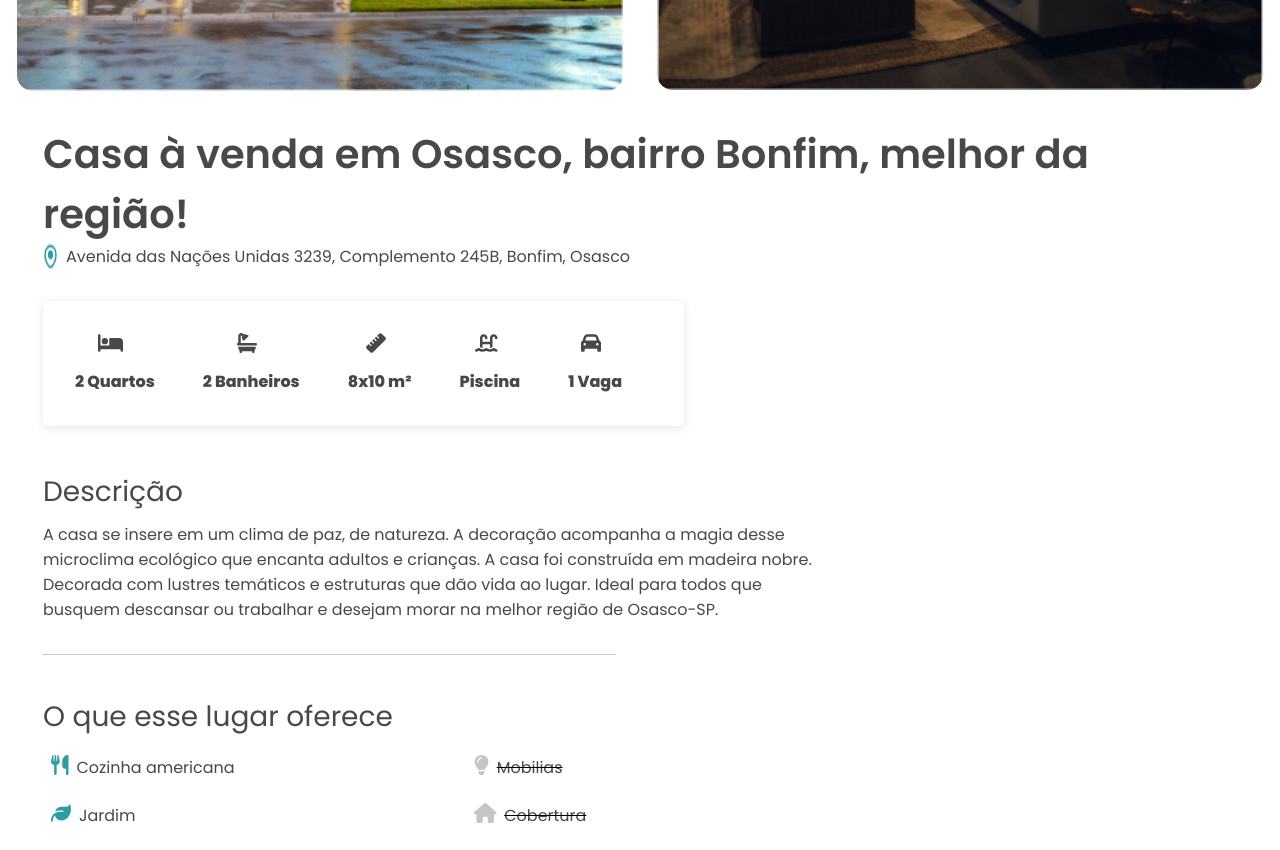
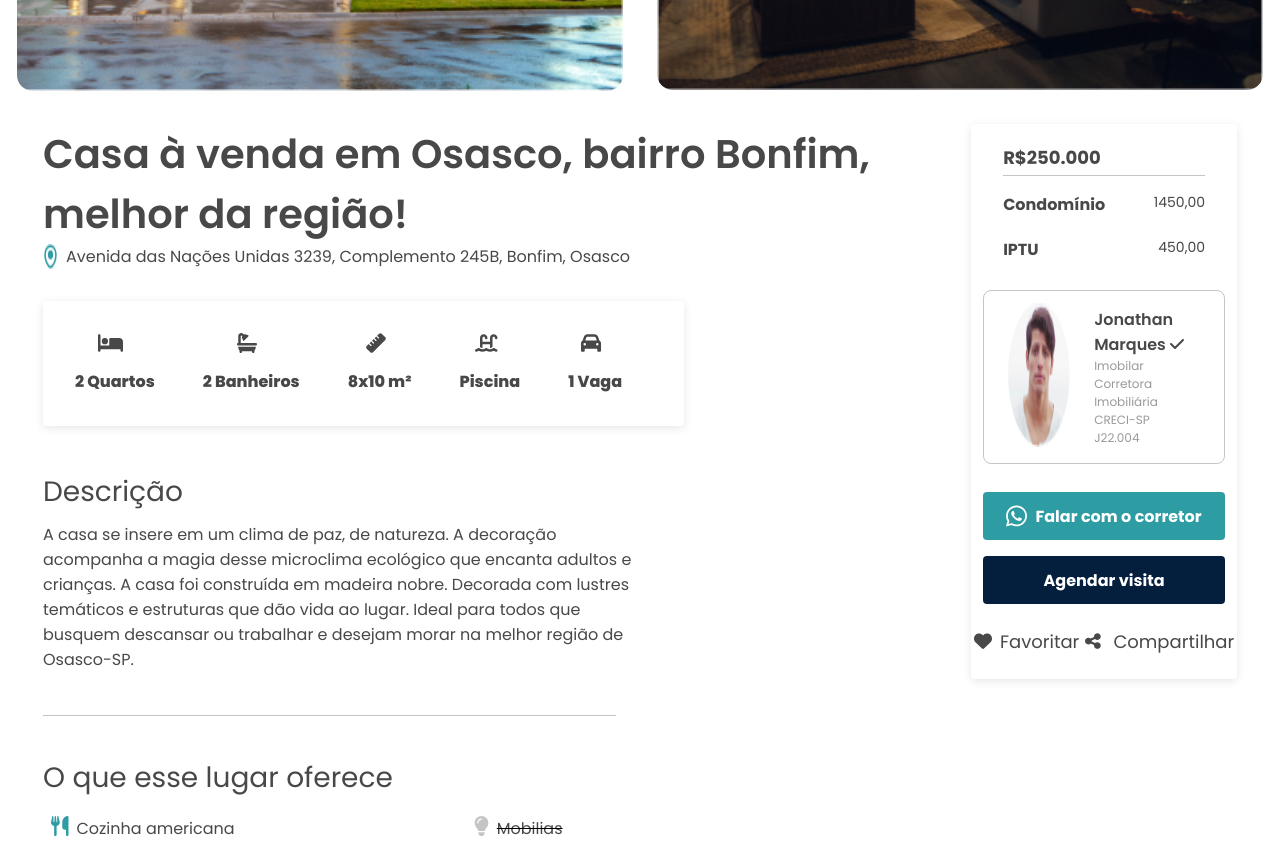
Before and after one commit to deboraCs26/desafio-taqtile-debora, a React (Create React App) app: page /home in a window 1280 px wide. Shown: the part 600-1450 px from the top of the page. Built offline with nearby package versions, Linux system fonts and the light colour scheme.

Commit message:
add visitingCard

```diff
--- a/src/style/property-description/property-card.tsx
+++ b/src/style/property-description/property-card.tsx
@@ -3,6 +3,8 @@ import { Description } from "./description";
 import { Separator } from "../separator/separator";
 import { PropertyItems } from "../property-items/items";
 import { ProximitySection } from "../proximity-section/proximity-section";
+import { VisitingCard } from "../visiting-card/visiting-card";
+import imageDoCard from "../property-description/image-do-card/Img.png"
 import { colors } from "../colors";
 import { PropertyMap } from "../location-map/location";
 import { faUtensils, faLeaf, faGraduationCap, faHospital, faShoppingCart } from "@fortawesome/free-solid-svg-icons";
@@ -34,7 +36,23 @@ export const PropertyCard = () => {
 
   return (
     <div className="description-section-container">
-      <Description propertyCard={propertyData} />
+      <div className="description-container">
+        <Description propertyCard={propertyData} />
+        <div className="visiting-card">
+          <VisitingCard
+            image={imageDoCard}
+            bigPrice="R$250.000"
+            condominiumPrice="Condomínio"
+            locationText="1450,00"
+            iptuText="IPTU"
+            price="450,00"
+            description="Jonathan Marques"
+            captions={["Imobilar Corretora Imobiliária", "CRECI-SP J22.004"]}
+            icon
+          />
+        </div>
+      </div>
+
 
       <Separator size="XLarge" />
       <PropertyItems />
@@ -43,11 +61,11 @@ export const PropertyCard = () => {
 
       <div className="location-container">
 
-      <div className="proximity-container">
-        <div className="proximity-list">
+        <div className="proximity-container">
+          <div className="proximity-list">
+          </div>
+          <ProximitySection title="Proximidades" proximityIcons={proximityIcon} />
         </div>
-        <ProximitySection title="Proximidades" proximityIcons={proximityIcon} />
-      </div>
 
         <div className="map-container">
           <PropertyMap />
```
